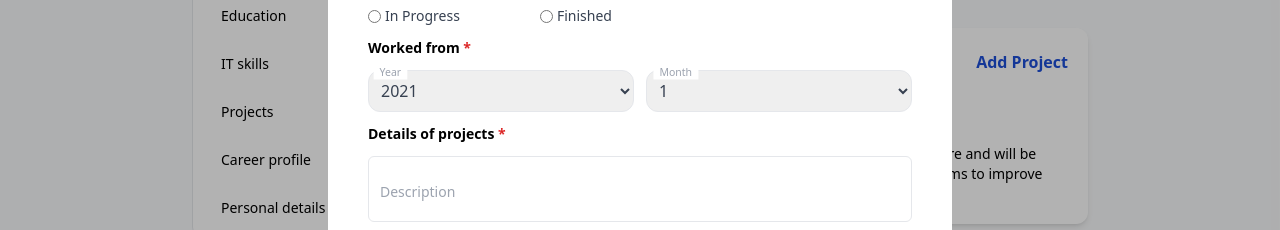
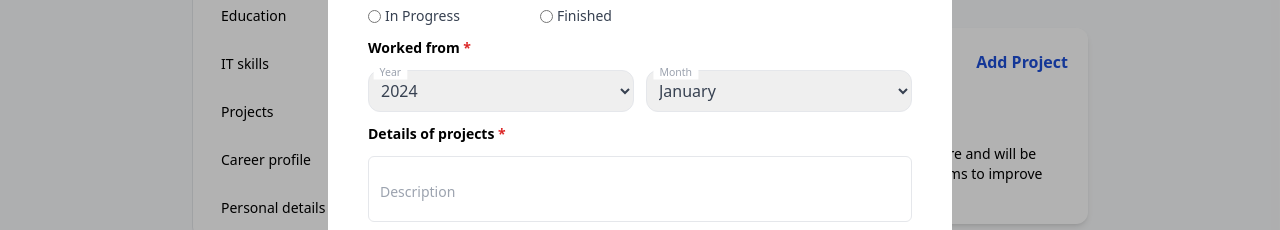
Before and after one commit to Anirudh-WB/JobSeaker, a React (Create React App) app: page /profile in a window 1280 px wide. Both pictures are taken after a click on the element "Add Project". Shown: the part 381-611 px from the top of the page. Built offline with nearby package versions, Linux system fonts and the light colour scheme.

Commit message:
Project utility done ✅

```diff
--- a/src/components/ProfilePage/Modals/ProjectsModal.jsx
+++ b/src/components/ProfilePage/Modals/ProjectsModal.jsx
@@ -4,25 +4,20 @@ import {
   DialogTitle,
   DialogBackdrop,
 } from "@headlessui/react";
-import { useState } from "react";
+
 import { RiCloseLargeFill } from "react-icons/ri";
 import { Bounce, toast, ToastContainer } from "react-toastify";
+import CommonUtility from "../../../utility/CommonUtility";
 
-export default function ProjectsModal({
-  isOpen,
-  setIsOpen,
-  projectHeadline,
-  setprojectHeadline,
-}) {
-  const [projectTemp, setprojectTemp] = useState(projectHeadline);
-
+export default function ProjectsModal({ isOpen, toggleModal }) {
+  const commonUtility = CommonUtility();
   return (
     <>
       <Dialog
         open={isOpen}
         as="div"
         className="relative z-50 focus:outline-none"
-        onClose={() => setIsOpen((prev) => !prev)}
+        onClose={toggleModal}
         __demoMode
       >
         <DialogBackdrop className="fixed inset-0 bg-black/30" />
@@ -33,10 +28,7 @@ export default function ProjectsModal({
               className="w-1/2 rounded-3xl bg-white p-10 backdrop-blur-2xl duration-300 ease-out data-[closed]:transform-[scale(95%)] data-[closed]:opacity-0"
             >
               <div className="flex justify-end w-full">
-                <button
-                  className="text-xl text-gray-500"
-                  onClick={() => setIsOpen((prev) => !prev)}
-                >
+                <button className="text-xl text-gray-500" onClick={toggleModal}>
                   <RiCloseLargeFill />
                 </button>
               </div>
@@ -89,25 +81,21 @@ export default function ProjectsModal({
                   <label className="font-semibold text-sm">
                     Project Status
                   </label>
-                  <div class="inline-flex items-center gap-20">
-                    <label class="flex items-center text-sm text-gray-700">
+                  <div className="inline-flex items-center gap-20">
+                    {commonUtility.getProjectStatusOptions.map((status) => (
+                      <label
+                        key={status.value}
+                        className="flex items-center text-sm text-gray-700"
+                      >
                         <input
                           type="radio"
                           name="status"
-                        value="ongoing"
+                          value={status.value}
                           className="mr-1"
                         />
-                      In Progress
+                        {status.label}
                       </label>
-                    <label class="flex items-center text-sm text-gray-700">
-                      <input
-                        type="radio"
-                        name="status"
-                        value="completed"
-                        className="mr-1"
-                      />
-                      Finished
-                    </label>
+                    ))}
                   </div>
 
                   <label className="     font-semibold text-sm">
@@ -116,12 +104,11 @@ export default function ProjectsModal({
                   <div className="w-full flex gap-3">
                     <div className="relative w-1/2">
                       <select className="peer outline-none border p-2 w-full rounded-xl text-gray-700">
-                        <option value="2021">2021</option>
-                        <option value="2020">2020</option>
-                        <option value="2019">2019</option>
-                        <option value="2018">2018</option>
-                        <option value="2017">2017</option>
-                        <option value="2016">2016</option>
+                        {commonUtility.yearOptions.map((year) => (
+                          <option key={year} value={year}>
+                            {year}
+                          </option>
+                        ))}
                       </select>
                       <label className="absolute left-0 top-2 text-sm text-gray-400 bg-white px-2 transition-all duration-300 transform -translate-y-4 scale-75 peer-focus:top-2 peer-focus:scale-75 peer-focus:-translate-y-4">
                         Year
@@ -129,17 +116,11 @@ export default function ProjectsModal({
                     </div>
                     <div className="relative w-1/2">
                       <select className="peer outline-none border w-full p-2 rounded-xl text-gray-700">
-                        <option value="1">1</option>
-                        <option value="2">2</option>
-                        <option value="3">3</option>
-                        <option value="4">4</option>
-                        <option value="5">5</option>
-                        <option value="6">6</option>
-                        <option value="7">7</option>
-                        <option value="8">8</option>
-                        <option value="9">9</option>
-                        <option value="10">10</option>
-                        <option value="11">11</option>
+                        {commonUtility.monthOptions.map((month) => (
+                          <option key={month} value={month}>
+                            {month}
+                          </option>
+                        ))}
                       </select>
                       <label className="absolute left-0 top-2 text-sm text-gray-400 bg-white px-2 transition-all duration-300 transform -translate-y-4 scale-75 peer-focus:top-2 peer-focus:scale-75 peer-focus:-translate-y-4">
                         Month
@@ -179,16 +160,24 @@ export default function ProjectsModal({
                 </form>
               </div>
               <div className="mt-4 flex justify-end gap-10 font-semibold">
-                <button
-                  className="text-blue-700"
-                  onClick={() => setIsOpen((prev) => !prev)}
-                >
+                <button className="text-blue-700" onClick={toggleModal}>
                   Cancel
                 </button>
                 <button
                   className="text-white bg-blue-600 px-7 py-2 rounded-full"
                   onClick={() => {
-                    setIsOpen((prev) => !prev);
+                    toggleModal();
+                    toast.success("Project Details successfully", {
+                      position: "top-right",
+                      autoClose: 5000,
+                      hideProgressBar: false,
+                      closeOnClick: true,
+                      pauseOnHover: true,
+                      draggable: true,
+                      progress: undefined,
+                      theme: "colored",
+                      transition: Bounce,
+                    });
                   }}
                 >
                   Save
--- a/src/components/ProfilePage/Projects.jsx
+++ b/src/components/ProfilePage/Projects.jsx
@@ -1,28 +1,10 @@
-import React, { useState } from "react";
+import React from "react";
 import { FiEdit2 } from "react-icons/fi";
 import ProjectsModal from "./Modals/ProjectsModal";
+import ProjectUtility from "../../utility/ProjectUtility";
 
 function Projects() {
-  const [isModalOpen, setIsModalOpen] = useState(false);
-  const [projectHeadline, setProjectHeadline] = useState([
-    {
-      id: 0,
-      title: "Attendance Tracking System (Face Recognition)",
-      client: "W.B (Offsite)",
-      month: "Feb",
-      year: "2024",
-      radio: "Completed",
-      description:
-        "Attendance Tracking System (Face Recognition) for the first time in the future and will be updated in the future when the system is fully implemented. This project aims to improve efficiency and accuracy in attendance recording, using advanced face recognition technology.",
-    },
-  ]);
-
-  const [isExpanded, setIsExpanded] = useState(false);
-
-  const toggleReadMore = () => {
-    setIsExpanded(!isExpanded);
-  };
-
+  const utility = ProjectUtility();
   return (
     <>
       <div className="p-5 bg-white rounded-xl shadow-md h-fit flex flex-col gap-4">
@@ -33,16 +15,16 @@ function Projects() {
           <h2
             className="font-semibold text-blue-700 cursor-pointer"
             id="Add-Project"
-            onClick={() => setIsModalOpen((prev) => !prev)}
+            onClick={utility.toggleModal}
           >
             Add Project
           </h2>
         </div>
-        {projectHeadline.map((project, index) => (
+        {utility.projectHeadline.map((project, index) => (
           <div key={index} className="flex flex-col gap-1">
             <div className="flex items-center gap-4">
               <span className="font-semibold text-sm">{project.title}</span>
-              <button onClick={() => setIsModalOpen((prev) => !prev)}>
+              <button onClick={utility.toggleModal}>
                 <FiEdit2 className="text-sm text-gray-700" />
               </button>
             </div>
@@ -55,24 +37,22 @@ function Projects() {
               <span className="text-gray-500 text-sm">{project.radio}</span>
             </div>
             <span className="text-black text-sm">
-              {isExpanded
+              {utility.isExpanded
                 ? project.description
                 : `${project.description.slice(0, 200)}... `}
               <button
-                onClick={toggleReadMore}
-                className="text-blue-700 text-sm font-semibold"
+                onClick={utility.toggleReadMore}
+                className="text-blue-700 text-xs font-semibold"
               >
-                {isExpanded ? "Read Less" : "Read More"}
+                {utility.isExpanded ? "Read Less" : "Read More"}
               </button>
             </span>
           </div>
         ))}
       </div>
       <ProjectsModal
-        isOpen={isModalOpen}
-        setIsOpen={setIsModalOpen}
-        projectHeadline={projectHeadline}
-        setProjectHeadline={setProjectHeadline}
+        isOpen={utility.isModalOpen}
+        toggleModal={utility.toggleModal}
       />
     </>
   );
--- a/src/utility/CommonUtility.jsx
+++ b/src/utility/CommonUtility.jsx
@@ -27,6 +27,31 @@ function CommonUtility() {
 
   const employmentTypes = ["Full time", "Part time"];
 
+  const yearOptions = Array.from(
+    { length: 100 },
+    (_, i) => new Date().getFullYear() - i
+  );
+
+  const monthOptions = [
+    "January",
+    "Febuary",
+    "March",
+    "April",
+    "May",
+    "June",
+    "July",
+    "August",
+    "September",
+    "October",
+    "November",
+    "December",
+  ];
+
+  const getProjectStatusOptions = [
+    { label: "In Progress", value: "ongoing" },
+    { label: "Finished", value: "completed" },
+  ];
+
   const addToArray = (toAdd, state, setState) => {
     setState([...state, toAdd]);
   };
@@ -42,6 +67,9 @@ function CommonUtility() {
     jobRoles,
     jobTypes,
     employmentTypes,
+    yearOptions,
+    monthOptions,
+    getProjectStatusOptions,
     addToArray,
     removeFromArray,
   };
--- /dev/null
+++ b/src/utility/ProjectUtility.jsx
@@ -0,0 +1,50 @@
+import { useState } from "react";
+
+export default function ProjectUtility() {
+  let [isModalOpen, setIsModalOpen] = useState(false);
+  const [isExpanded, setIsExpanded] = useState(false);
+  const [projectHeadline, setProjectHeadline] = useState([
+    {
+      id: 0,
+      title: "Attendance Tracking System (Face Recognition)",
+      client: "W.B (Offsite)",
+      month: "Feb",
+      year: "2024",
+      radio: "Completed",
+      description:
+        "Attendance Tracking System (Face Recognition) for the first time in the future and will be updated in the future when the system is fully implemented. This project aims to improve efficiency and accuracy in attendance recording, using advanced face recognition technology.",
+    },
+  ]);
+
+  const [projectTemp, setprojectTemp] = useState([
+    {
+      id: 0,
+      title: "",
+      client: "",
+      month: "",
+      year: "",
+      radio: "",
+      description: "",
+    },
+  ]);
+
+  const toggleModal = () => {
+    setIsModalOpen((prev) => !prev);
+  };
+
+  const toggleReadMore = () => {
+    setIsExpanded(!isExpanded);
+  };
+
+  return {
+    isModalOpen,
+    toggleModal,
+    projectHeadline,
+    setProjectHeadline,
+    isExpanded,
+    setIsExpanded,
+    toggleReadMore,
+    projectTemp,
+    setprojectTemp,
+  };
+}
```
Also changed, not shown: src/components/ProfilePage/Employment.jsx (+0 -9 lines). Lines whose indentation alone changed are shown as unchanged.
